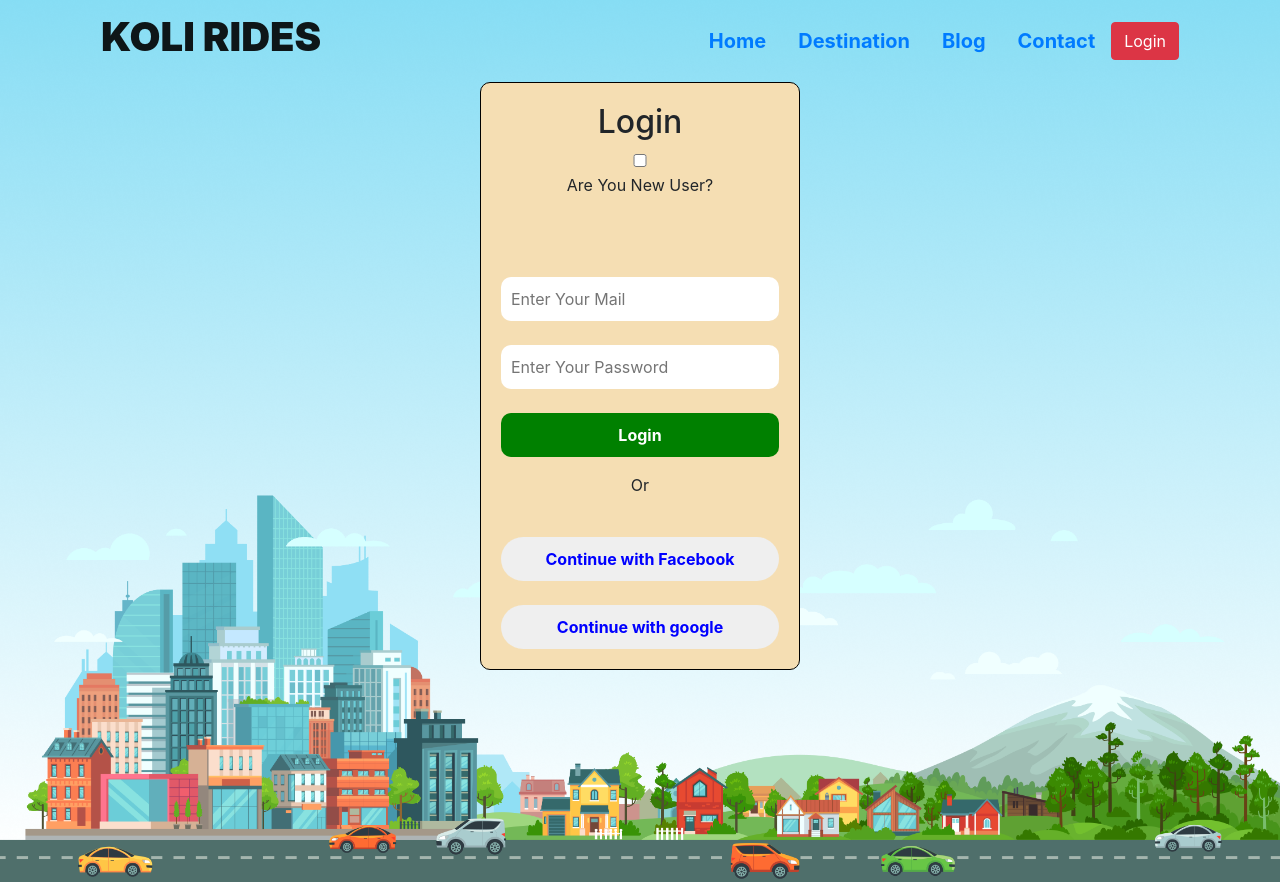
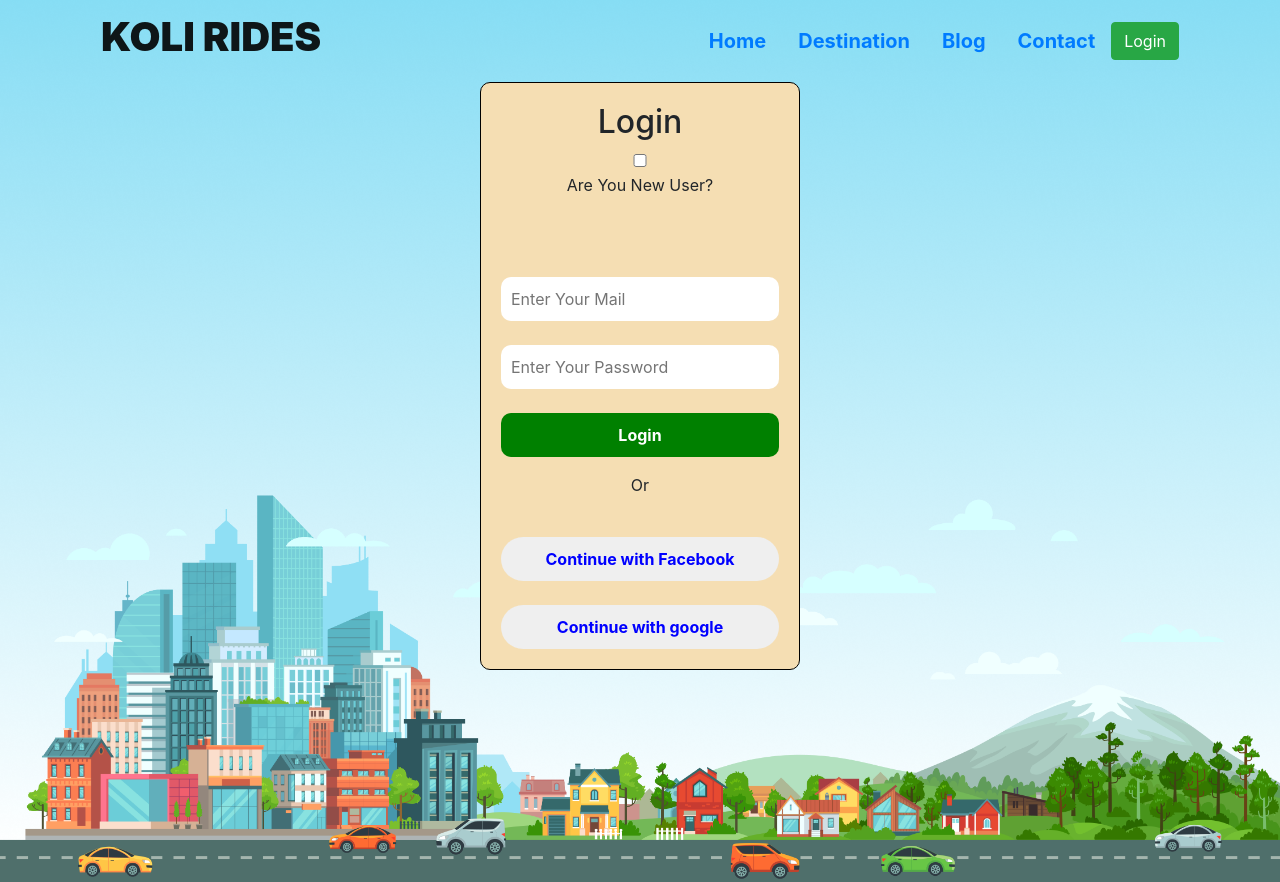
Before and after one commit to murshedkoli/react-auth-assignment-9, a React (Create React App) app: page /login in a window 1280 px wide. Built offline with nearby package versions, Linux system fonts and the light colour scheme; the HTML template or start-up script is replaced by a standard one.

Commit message:
Update Header.js

```diff
--- a/src/Component/Header/Header.js
+++ b/src/Component/Header/Header.js
@@ -30,7 +30,7 @@
                     }
                     {
                          loggedInUser.email? <Link ><Button onClick={logOut} variant="danger">Logout</Button></Link>:
-                         <Link to="/login"><Button variant="danger">Login</Button></Link>
+                         <Link to="/login"><Button variant="success">Login</Button></Link>
                     }
                 </Form>
             </Navbar>
```
